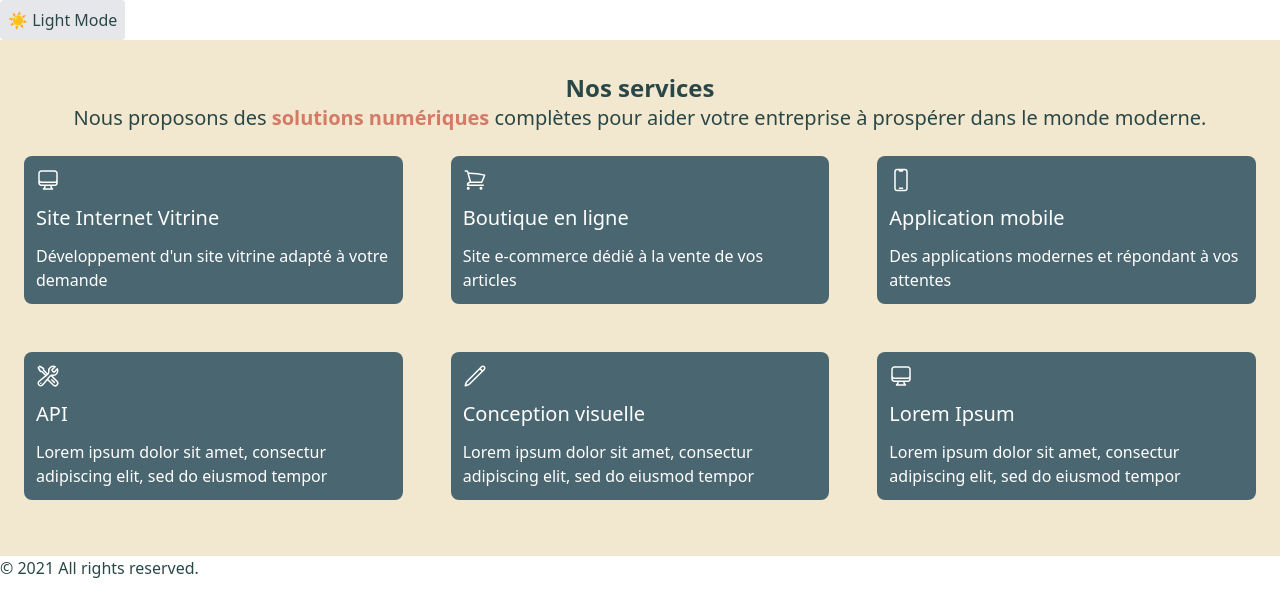
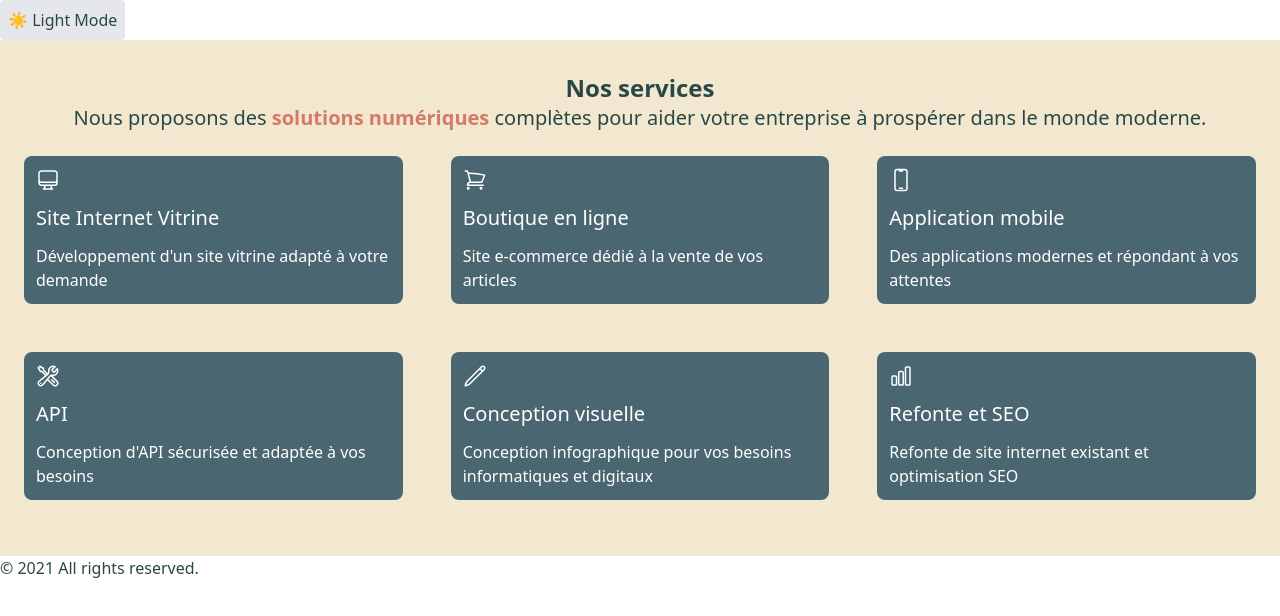
Before and after one commit to PrestaDays/zenkod, an Astro site: page /services in a window 1280 px wide. Built offline with nearby package versions, Linux system fonts and the light colour scheme; Astro itself is replaced by a stand-in of ours.

Commit message:
add content

```diff
--- a/src/pages/services.astro
+++ b/src/pages/services.astro
@@ -38,21 +38,22 @@ const pageTitle = "Services Page";
                     <path stroke-linecap="round" stroke-linejoin="round" d="M11.42 15.17 17.25 21A2.652 2.652 0 0 0 21 17.25l-5.877-5.877M11.42 15.17l2.496-3.03c.317-.384.74-.626 1.208-.766M11.42 15.17l-4.655 5.653a2.548 2.548 0 1 1-3.586-3.586l6.837-5.63m5.108-.233c.55-.164 1.163-.188 1.743-.14a4.5 4.5 0 0 0 4.486-6.336l-3.276 3.277a3.004 3.004 0 0 1-2.25-2.25l3.276-3.276a4.5 4.5 0 0 0-6.336 4.486c.091 1.076-.071 2.264-.904 2.95l-.102.085m-1.745 1.437L5.909 7.5H4.5L2.25 3.75l1.5-1.5L7.5 4.5v1.409l4.26 4.26m-1.745 1.437 1.745-1.437m6.615 8.206L15.75 15.75M4.867 19.125h.008v.008h-.008v-.008Z" />
                 </svg>
                 <h2 class="m-3 text-xl">API</h2>
-                <p class="m-3 text-base">Lorem ipsum dolor sit amet, consectur adipiscing elit, sed do eiusmod tempor</p>
+                <p class="m-3 text-base">Conception d'API sécurisée et adaptée à vos besoins</p>
             </div>
             <div class="bg-tertiary text-white rounded-lg w-1/3 m-6">
                 <svg xmlns="http://www.w3.org/2000/svg" fill="none" viewBox="0 0 24 24" stroke-width="1.5" stroke="currentColor" class="m-3 size-6">
                     <path stroke-linecap="round" stroke-linejoin="round" d="m16.862 4.487 1.687-1.688a1.875 1.875 0 1 1 2.652 2.652L6.832 19.82a4.5 4.5 0 0 1-1.897 1.13l-2.685.8.8-2.685a4.5 4.5 0 0 1 1.13-1.897L16.863 4.487Zm0 0L19.5 7.125" />
                 </svg>
                 <h2 class="m-3 text-xl">Conception visuelle</h2>
-                <p class="m-3 text-base">Lorem ipsum dolor sit amet, consectur adipiscing elit, sed do eiusmod tempor</p>
+                <p class="m-3 text-base">Conception infographique pour vos besoins informatiques et digitaux</p>
             </div>
             <div class="bg-tertiary text-white rounded-lg w-1/3 m-6">
                 <svg xmlns="http://www.w3.org/2000/svg" fill="none" viewBox="0 0 24 24" stroke-width="1.5" stroke="currentColor" class="m-3 size-6">
-                    <path stroke-linecap="round" stroke-linejoin="round" d="M9 17.25v1.007a3 3 0 0 1-.879 2.122L7.5 21h9l-.621-.621A3 3 0 0 1 15 18.257V17.25m6-12V15a2.25 2.25 0 0 1-2.25 2.25H5.25A2.25 2.25 0 0 1 3 15V5.25m18 0A2.25 2.25 0 0 0 18.75 3H5.25A2.25 2.25 0 0 0 3 5.25m18 0V12a2.25 2.25 0 0 1-2.25 2.25H5.25A2.25 2.25 0 0 1 3 12V5.25" />
+                    <path stroke-linecap="round" stroke-linejoin="round" d="M3 13.125C3 12.504 3.504 12 4.125 12h2.25c.621 0 1.125.504 1.125 1.125v6.75C7.5 20.496 6.996 21 6.375 21h-2.25A1.125 1.125 0 0 1 3 19.875v-6.75ZM9.75 8.625c0-.621.504-1.125 1.125-1.125h2.25c.621 0 1.125.504 1.125 1.125v11.25c0 .621-.504 1.125-1.125 1.125h-2.25a1.125 1.125 0 0 1-1.125-1.125V8.625ZM16.5 4.125c0-.621.504-1.125 1.125-1.125h2.25C20.496 3 21 3.504 21 4.125v15.75c0 .621-.504 1.125-1.125 1.125h-2.25a1.125 1.125 0 0 1-1.125-1.125V4.125Z" />
                 </svg>
-                <h2 class="m-3 text-xl">Lorem Ipsum</h2>
-                <p class="m-3 text-base">Lorem ipsum dolor sit amet, consectur adipiscing elit, sed do eiusmod tempor</p>
+
+                <h2 class="m-3 text-xl">Refonte et SEO</h2>
+                <p class="m-3 text-base">Refonte de site internet existant et optimisation SEO</p>
             </div>
         </div>
     </div>
```
